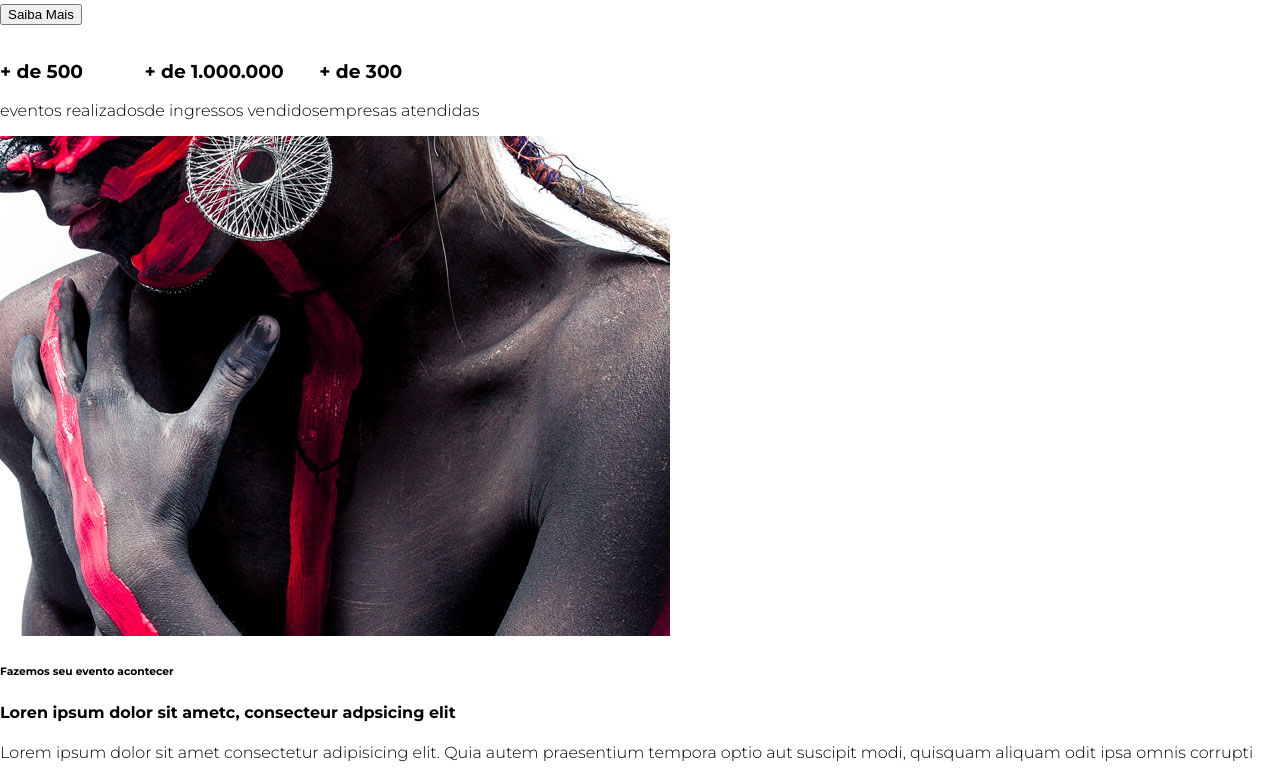
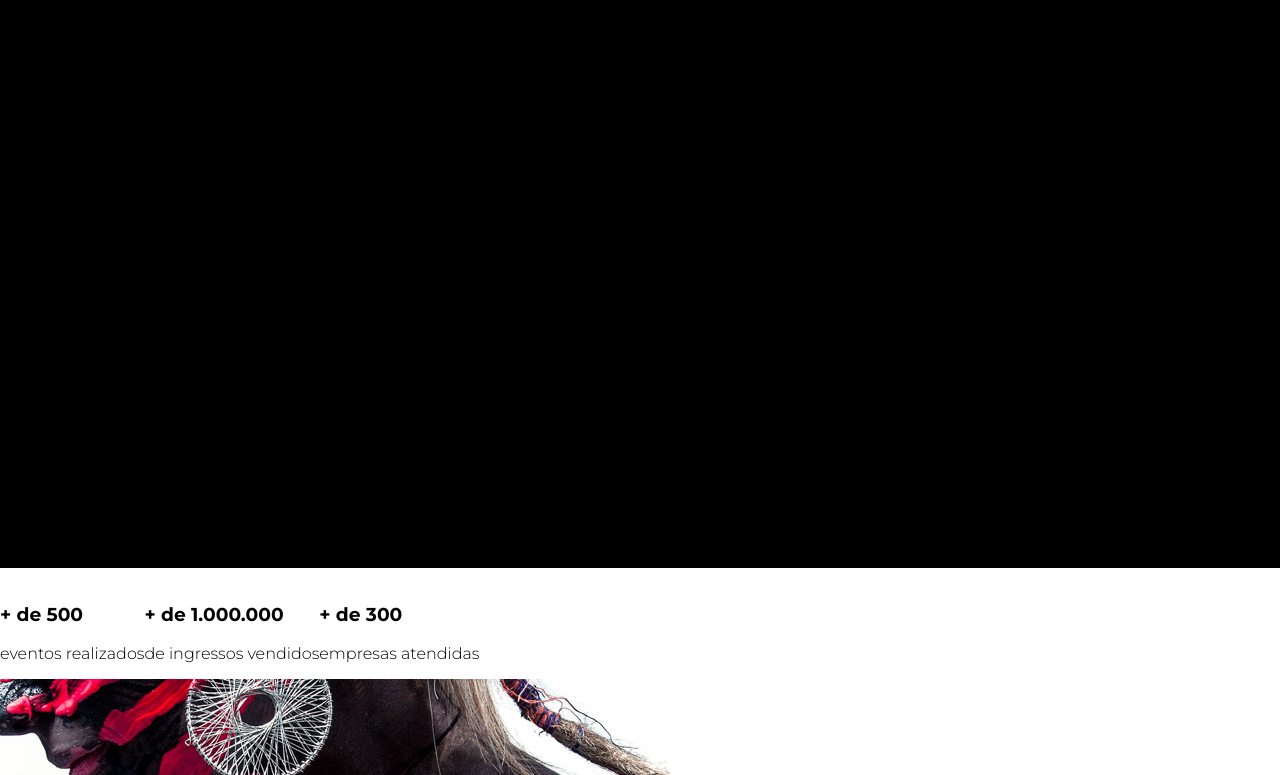
Before and after one commit to maiqueanderson/studion, a website: page src/index.html in a window 1280 px wide. Shown: the part 232-1007 px from the top of the page. Drawn offline with Linux system fonts and the light colour scheme; files whose address does not match are found by name.

Commit message:
criação do json, da pasta src e comentarios adicionais

```diff
--- a/style.css
+++ b/src/style.css
@@ -1,6 +1,8 @@
 @import url('https://fonts.googleapis.com/css2?family=Montserrat:ital,wght@0,100;0,300;0,700;0,900;1,400&display=swap');
 
+/* aqui define o que estará em todo o site mas não dentro do root, colocar no root apenas o que for importante */
 * {
+    /* para cortar fora tudo o que estiver fora da tela */
     box-sizing: border-box;
 }
 
@@ -21,15 +23,24 @@ body{
 }
 /*alterar as configurações das listas*/
 ul{
+    /* deixa ele flexivel colocando uma do lado da outra */
     display: flex;
+    /* retira a estilização da lista, como as bolinhas do lado */
     list-style: none;
     padding-left: 0;
 }
 
+h6{
+    margin: 0;
+}
+
 
 .navbar {
+    /* para colocar o navbar sempre fixo no site, mesmo quando rolado para baixo */
     position: fixed;
+    /* define que o elemento será em grid  */
     display: grid;
+    /* posiciona os elementos em colunas dentro da grid precisa colocar as medidas das colunas fr é a medida de fração que pode ser utilizada apenas no grid*/
     grid-template-columns: 1fr 8fr;
     align-items: center;
     top: 0;
@@ -57,8 +68,6 @@ ul{
 
 }
 
-
-
 /* aqui eu posso pegar um elemento de uma classe para que ele seja afetado por inteiro, neste caso é o elemento A */
 .navbar__links a{
     color: #fff;
@@ -69,9 +78,6 @@ ul{
 }
 
 /*  o hover serve para afetar quando o mouse passa por cima */
-
-
-
 .navbar__links a:hover{
     color: var(--colorPrimary);
 }
@@ -97,3 +103,9 @@ ul{
 .copy-primary{
     color: var(--colorPrimary);
 }
+
+#slider{
+    background-color: #000;
+    height: calc(100vh - 7.75rem);
+    color: #fff;
+}
```
Also changed, not shown: package.json (added, +20 -0 lines), src/index.html (renamed from index.html).
